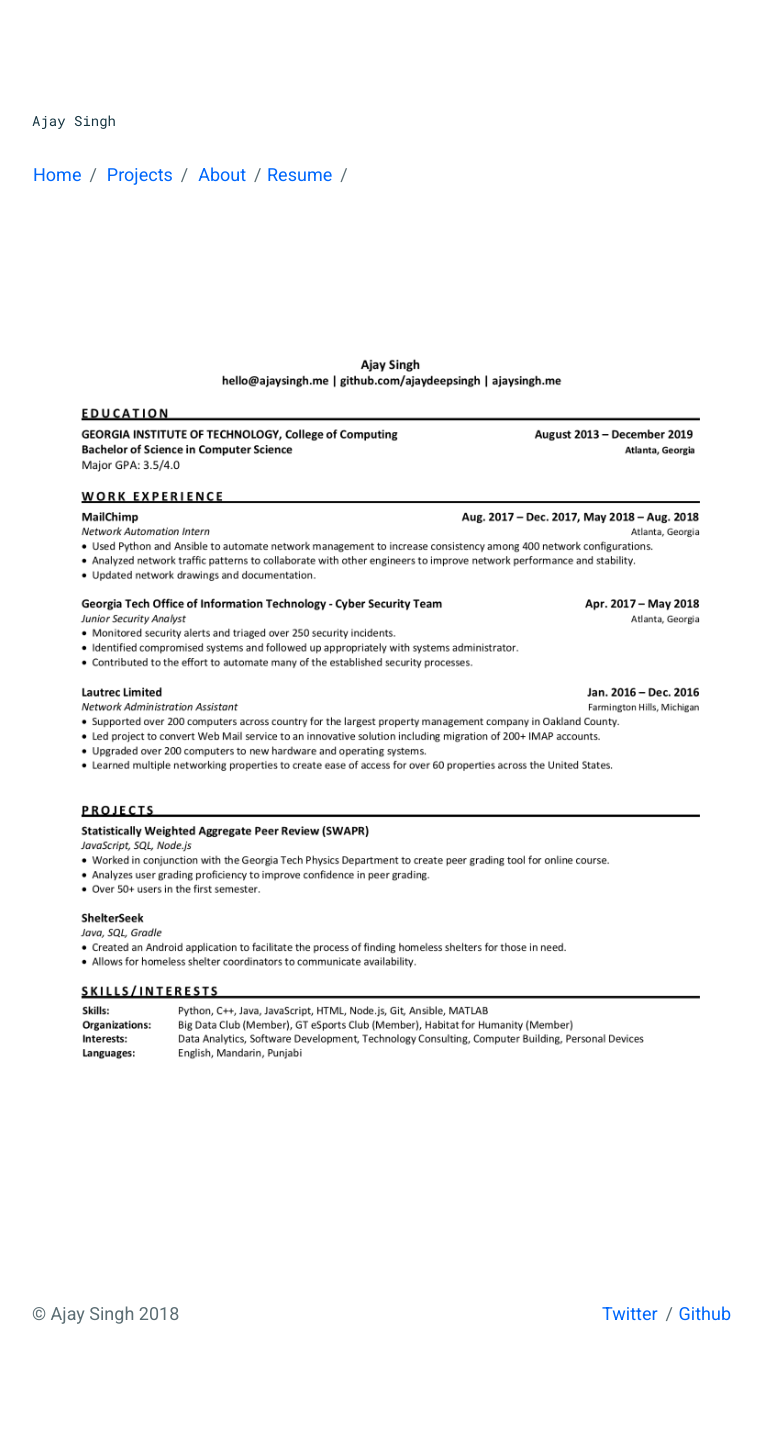
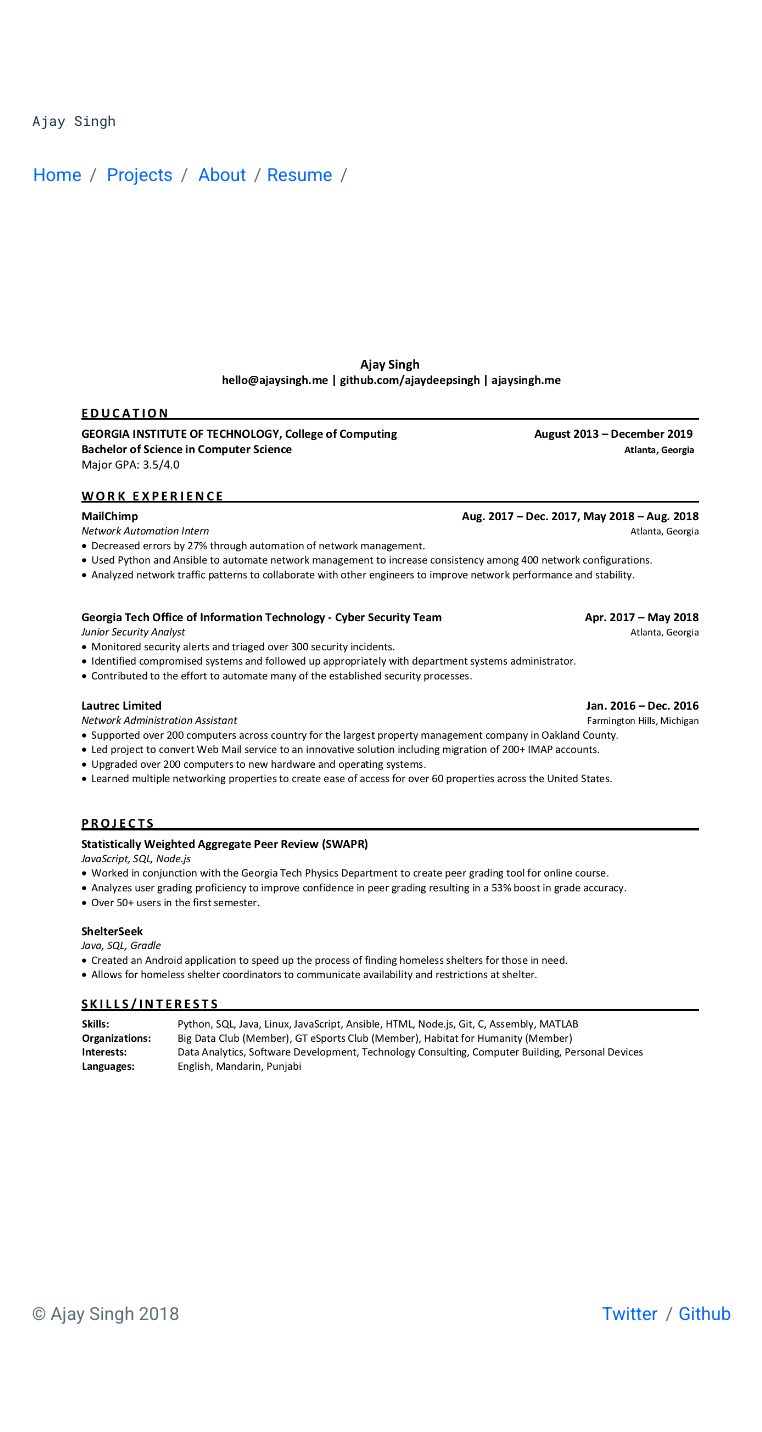
Before and after one commit to ajaydeepsingh/ajaydeepsingh.github.io, a Jekyll site: the page built from _pages/resume.md, in a window 1280 px wide. Shown: the whole page, without its empty margins (258-1020 px from the left). Built offline with Jekyll 4.4.1, drawn with Linux system fonts in a browser that asks for light colours.

Commit message:
Updated Resume
~

```diff
--- a/_pages/resume.md
+++ b/_pages/resume.md
@@ -4,4 +4,4 @@ title: Resume
 permalink: /resume/
 ---
 
-![alt text](resume.png "resume ")
+![alt text](resume.jpg "resume ")
```
Also changed, not shown: resume/resume.jpg (added), resume/resume.png (deleted).
